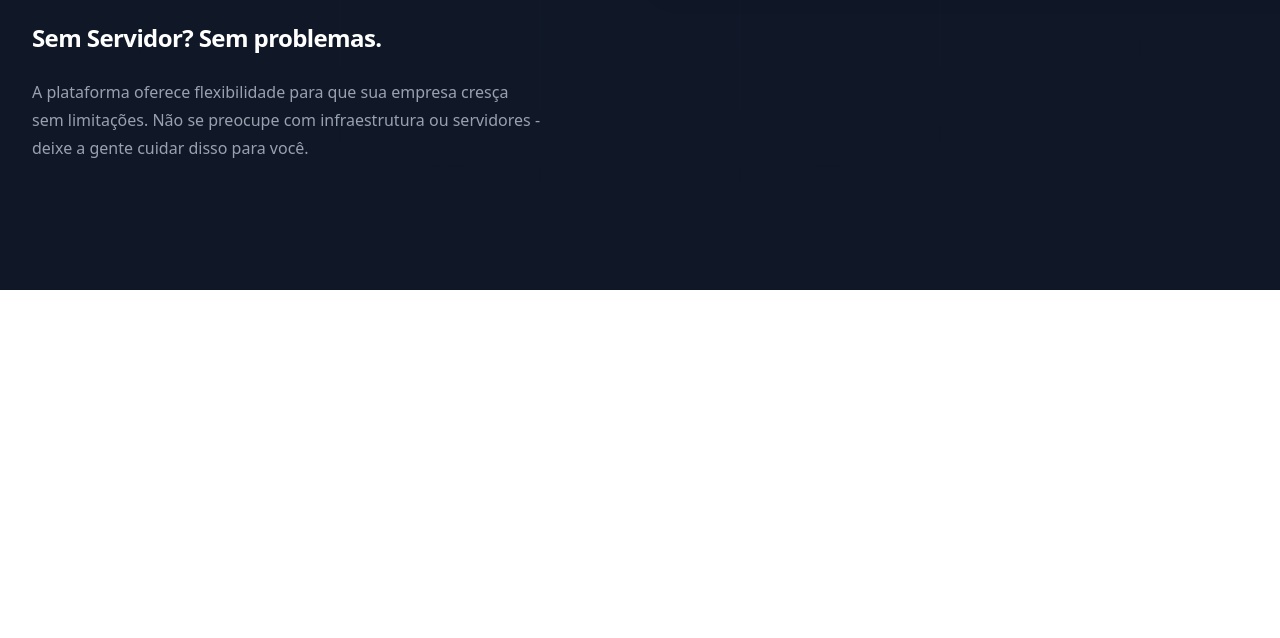
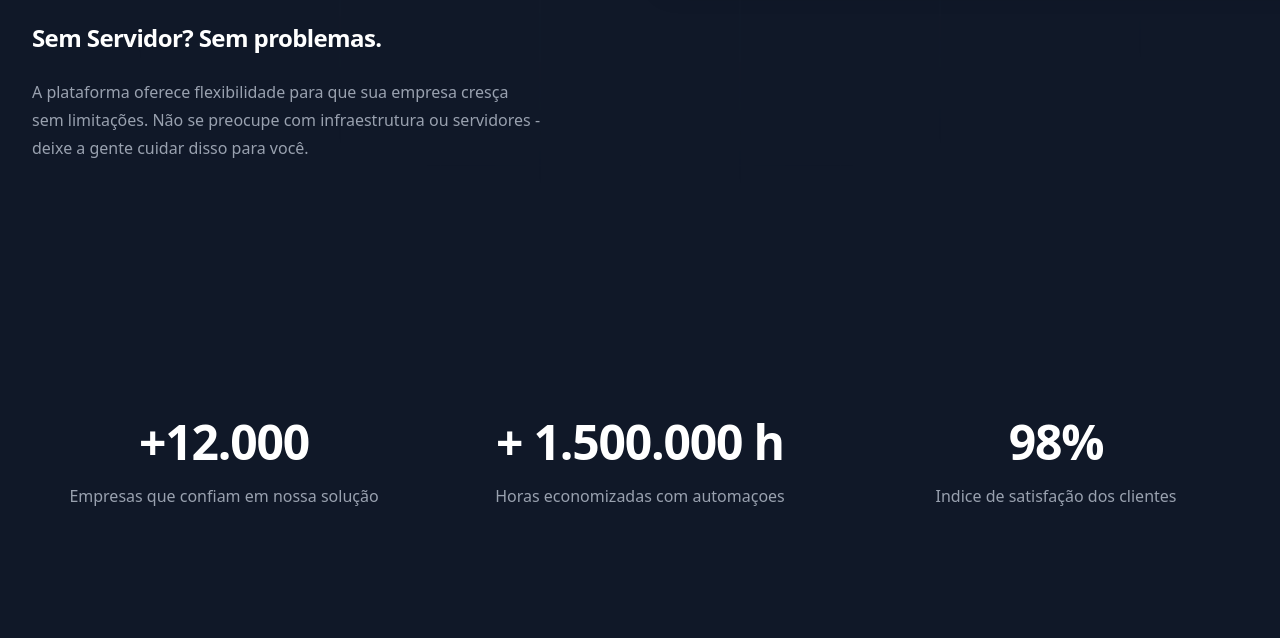
Before and after one commit to joao5435/NovaFlow, a plain HTML site: page index.html in a window 1280 px wide. Shown: the part 2538-3176 px from the top of the page. Before the commit the page ends 2828 px from the top, so only its background shows below. Drawn offline with nearby package versions, Linux system fonts and the light colour scheme.

Commit message:
feat: Create stats section in index.html

```diff
--- a/index.html
+++ b/index.html
@@ -261,3 +261,22 @@
     </div>
   </div>
 </section>
+
+<section class="bg-gray-900 py-24 sm:py-32">
+  <div class="mx-auto max-w-7xl px-6 lg:px-8">
+    <dl class="grid grid-cols-1 gap-x-8 gap-y-16 text-center lg:grid-cols-3">
+      <div class="mx-auto flex max-w-xs flex-col gap-y-4">
+        <dt class="text-base/7 text-gray-400">Empresas que confiam em nossa solução</dt>
+        <dd class="order-first text-3xl font-semibold tracking-tight text-white sm:text-5xl">+12.000</dd>
+      </div>
+      <div class="mx-auto flex max-w-xs flex-col gap-y-4">
+        <dt class="text-base/7 text-gray-400">Horas economizadas com automaçoes</dt>
+        <dd class="order-first text-3xl font-semibold tracking-tight text-white sm:text-5xl">+ 1.500.000 h</dd>
+      </div>
+      <div class="mx-auto flex max-w-xs flex-col gap-y-4">
+        <dt class="text-base/7 text-gray-400">Indice de satisfação dos clientes</dt>
+        <dd class="order-first text-3xl font-semibold tracking-tight text-white sm:text-5xl">98%</dd>
+      </div>
+    </dl>
+  </div>
+</section>
```
